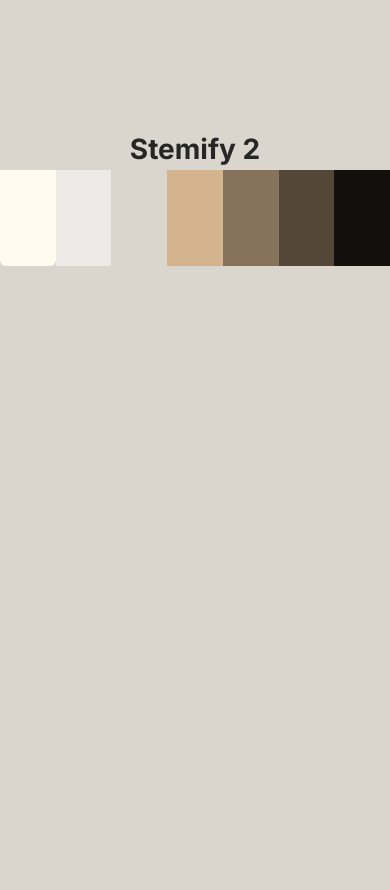
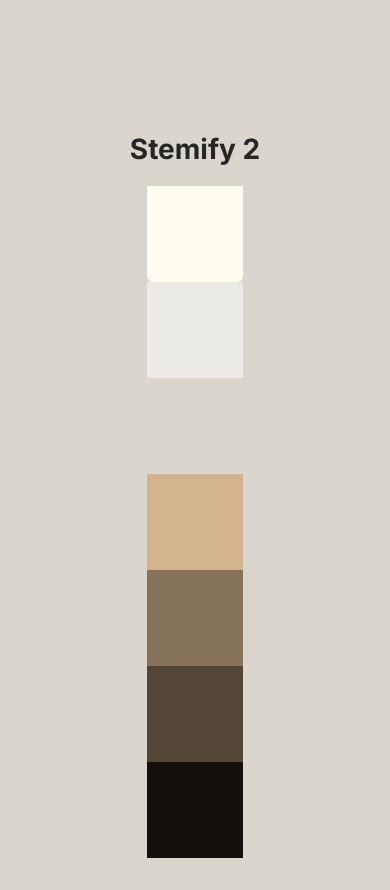
Before and after one commit to drew-harris/stemify2, a Next.js app: page / in a window 390 px wide. Before the commit the page ends 844 px from the top, so only its background shows below. Built offline with nearby package versions, Linux system fonts and the light colour scheme.

Commit message:
Responsive home screen

```diff
--- a/pages/index.tsx
+++ b/pages/index.tsx
@@ -3,10 +3,10 @@ import type { NextPage } from "next";
 const Home: NextPage = () => {
   return (
     <>
-      <div className="mx-auto text-center text-neutral-800 font-bold text-[28px] mt-32">
+      <div className="mx-auto mb-4 text-center text-neutral-800 font-bold text-[28px] mt-32">
         Stemify 2
       </div>
-      <div className="flex flex-row justify-center ">
+      <div className="flex flex-col sm:flex-row mx-auto items-center justify-center mb-8">
         <div className="w-24 h-24 bg-tan-50 rounded-b-md"></div>
         <div className="w-24 h-24 bg-tan-100"></div>
         <div className="w-24 h-24 bg-tan-200"></div>
```
